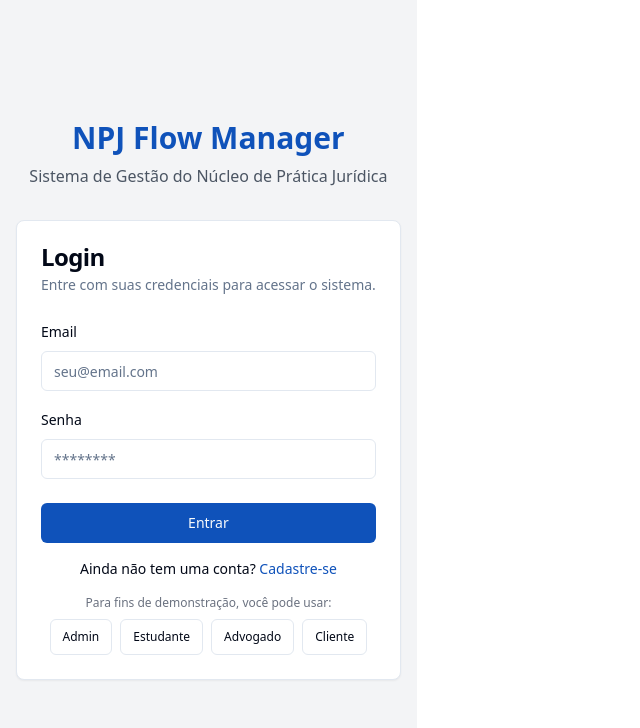
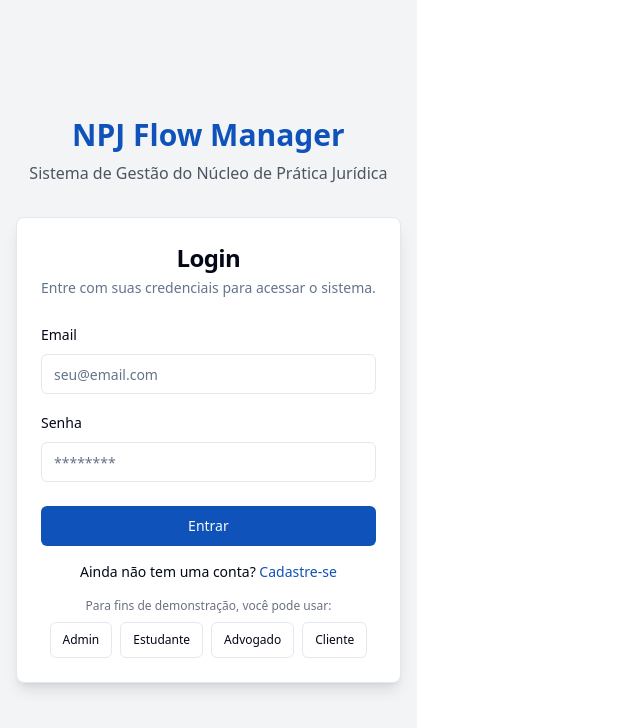
Before and after one commit to feyd1t/juris-flow-manager, a React (Vite) app: page /login in a window 1280 px wide. Shown: the top 728 px of the page, without its empty margins (0-640 px from the left). Built offline with nearby package versions, Linux system fonts and the light colour scheme.

Commit message:
Fix: Center login page content
Center the content of the login page for better visual appearance.

```diff
--- a/src/pages/LoginPage.tsx
+++ b/src/pages/LoginPage.tsx
@@ -79,17 +79,20 @@ const LoginPage = () => {
   };
 
   return (
-    <div className="min-h-screen flex items-center justify-center bg-gray-100">
-      <div className="w-full max-w-md px-4">
-        <div className="text-center mb-8">
+    <div className="min-h-screen flex items-center justify-center bg-gray-100 p-4">
+      <div className="w-full max-w-md">
+        <div className="flex flex-col items-center justify-center space-y-8">
+          <div className="text-center">
             <h1 className="text-3xl font-bold text-npj-blue">NPJ Flow Manager</h1>
             <p className="text-gray-600 mt-2">Sistema de Gestão do Núcleo de Prática Jurídica</p>
           </div>
 
-        <Card>
-          <CardHeader>
-            <CardTitle>Login</CardTitle>
-            <CardDescription>Entre com suas credenciais para acessar o sistema.</CardDescription>
+          <Card className="w-full shadow-lg">
+            <CardHeader className="space-y-1">
+              <CardTitle className="text-2xl text-center">Login</CardTitle>
+              <CardDescription className="text-center">
+                Entre com suas credenciais para acessar o sistema.
+              </CardDescription>
             </CardHeader>
             <form onSubmit={handleLogin}>
               <CardContent className="space-y-4">
@@ -120,7 +123,7 @@ const LoginPage = () => {
                   />
                 </div>
               </CardContent>
-            <CardFooter className="flex flex-col">
+              <CardFooter className="flex flex-col space-y-4">
                 <Button
                   type="submit"
                   className="w-full bg-npj-blue hover:bg-blue-700"
@@ -129,14 +132,15 @@ const LoginPage = () => {
                   {isLoggingIn ? "Entrando..." : "Entrar"}
                 </Button>
 
-              <div className="text-center mt-4 text-sm">
+                <div className="text-center text-sm">
                   Ainda não tem uma conta?{" "}
                   <Link to="/register" className="text-npj-blue hover:underline font-medium">
                     Cadastre-se
                   </Link>
                 </div>
 
-              <p className="text-xs text-gray-500 text-center mt-4 mb-2">
+                <div className="w-full">
+                  <p className="text-xs text-gray-500 text-center mb-2">
                     Para fins de demonstração, você pode usar:
                   </p>
                   <div className="flex flex-wrap gap-2 justify-center">
@@ -177,9 +181,11 @@ const LoginPage = () => {
                       Cliente
                     </Button>
                   </div>
+                </div>
               </CardFooter>
             </form>
           </Card>
+        </div>
       </div>
     </div>
   );
```
Lines whose indentation alone changed are shown as unchanged.
